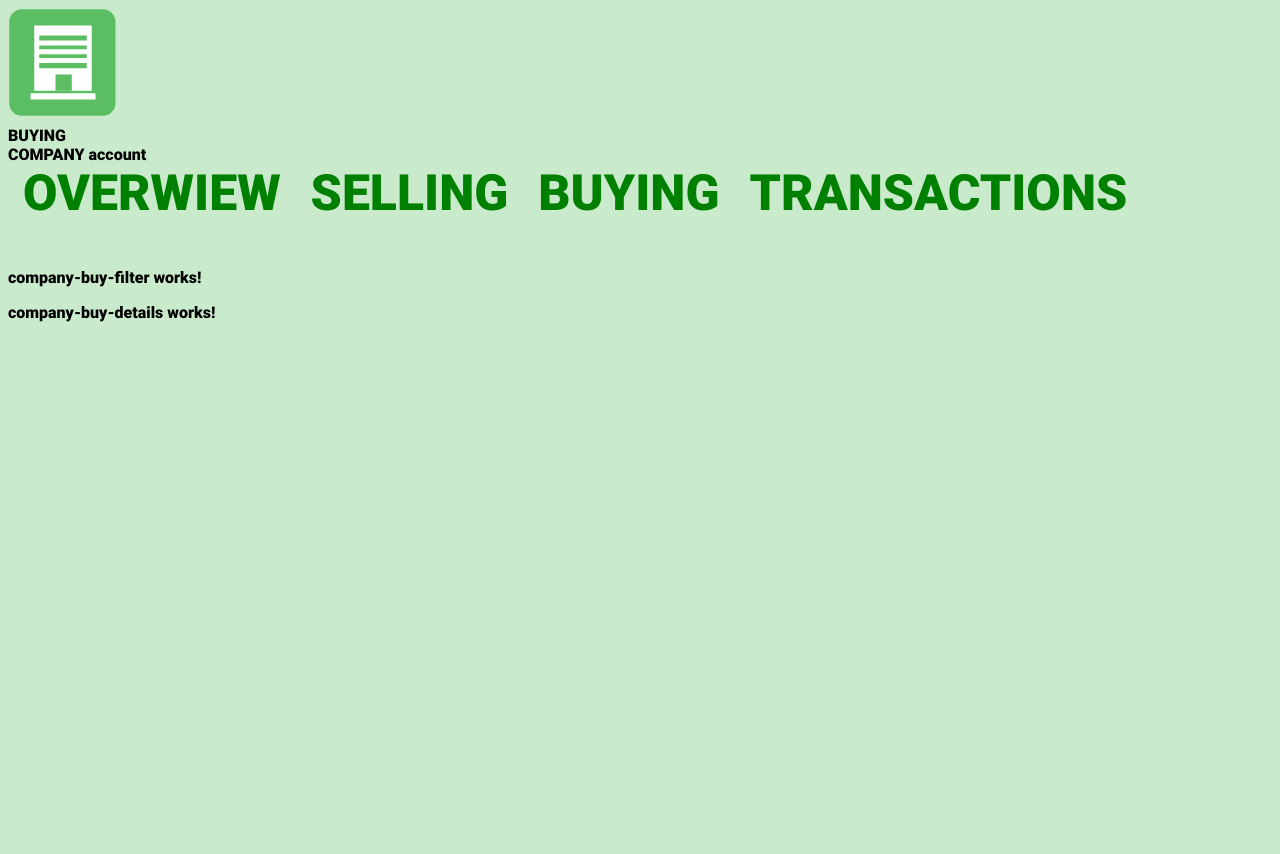
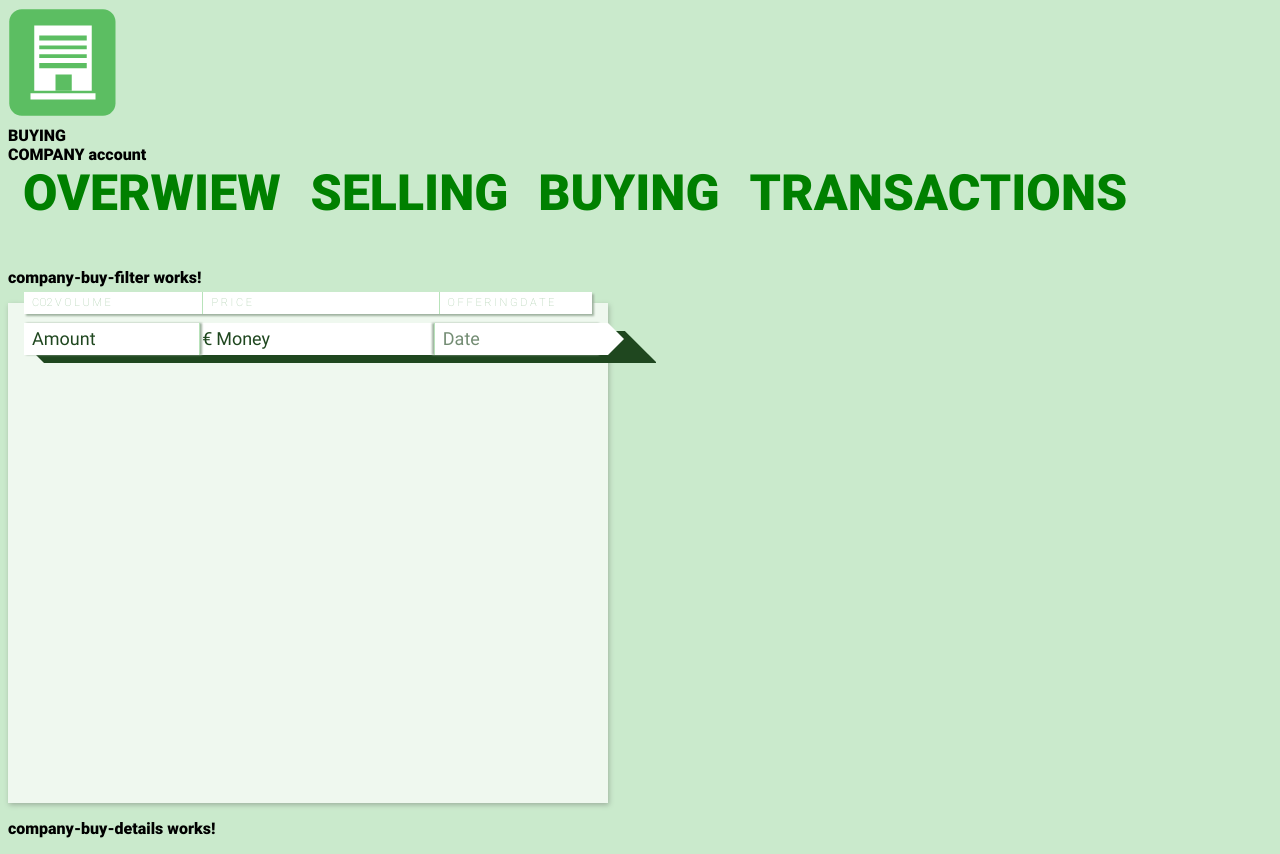
Before and after one commit to ewoldh/emission-rights, an Angular app in the folder client/: page /landing/buy in a window 1280 px wide. Before the commit the page ends 800 px from the top, so only its background shows below. Built offline with nearby package versions, Linux system fonts and the light colour scheme; no server answers; sample sign-in values are in the browser's storage.

Commit message:
list item

```diff
--- a/client/src/app/components/company-buy/company-buy-rights/company-buy-rights.component.html
+++ b/client/src/app/components/company-buy/company-buy-rights/company-buy-rights.component.html
@@ -1,4 +1,32 @@
 <div class="background-content">
-  <div class="table-top-row">
+
+  <div class="container table-top-row">
+    <div class="col-3 column top-left">CO2 V O L U M E</div>
+    <div class="col-4 column">P R I C E</div>
+    <div class="col-3 column top-right">O F F E R I N G D A T E</div>
   </div>
+
+  <div class="items-list">
+    <div class="container list-item">
+      <div class="col-3 left-column">
+        <div class="content">Amount</div>
+      </div>
+      <div class="col-4 middle-column">
+        <div class="content">
+          <div class="euro-sign">&#8364;</div>
+          <div class="content">Money</div>
+        </div>
+      </div>
+      <div class="col-3 right-column">
+        <div class="content">Date</div>
+      </div>
+    </div>
+    <div class="pointer-right"></div>
+    <div class="under-line">
+      <div class="pointer-left"></div>
+      <div class="taper-effect"></div>
+    </div>
+
+  </div>
+
 </div>
--- a/client/src/app/components/company-buy/company-buy-rights/company-buy-rights.component.scss
+++ b/client/src/app/components/company-buy/company-buy-rights/company-buy-rights.component.scss
@@ -0,0 +1,130 @@
+@import '../../../../assets/styles/variables';
+
+.background-content {
+    position: relative;
+    width: 600px;
+    height: 500px;
+    background-color: $whiteGreen;
+    box-shadow: 1px 2px 5px $inactiveItem;
+
+    .table-top-row {
+        position: absolute;
+        top: -11px;
+        left: 50%;
+        transform: translateX(- 50%);
+        width: 568px;
+        height: 22px;
+        background-color: $white;
+        font-size: 11px;
+        box-shadow: 2px 2px 2px $inactiveItem;
+        color: $inputGreen;
+        font-weight: 100;
+
+        .column {
+            padding-left: 8px;
+            line-height: 22px;
+
+            &.top-left {
+                border-right: 1px solid $lineGreen;
+            }
+
+            &.top-right {
+                border-left: 1px solid $lineGreen;
+            }
+        }
+    }
+}
+
+.items-list {
+    position: absolute;
+    left: 16px;
+    top: 20px;
+    color: $darkGreen;
+    background-color: $white;
+
+    .list-item {
+        position: relative;
+        background-color: $white;
+        height: 32px;
+        width: 584px;
+        font-weight: 200;
+        font-size: 18px;
+        line-height: 32px;
+        z-index: 2;
+
+    }
+}
+
+.left-column {
+    margin: 0;
+    padding: 0;
+    border-right: 1px solid $lineGreen;
+    box-shadow: 2px 0px 2px $inactiveItem;
+}
+
+.right-column {
+    width: calc( 30% - 9px);
+    padding: 0;
+    margin: 0;
+    border-left: 1px solid $lineGreen;
+    box-shadow: -2px 0px 2px $inactiveItem;
+    color: $lastField;
+}
+
+.content {
+    position: relative;
+    padding-left: 8px;
+}
+
+.euro-sign {
+    position: absolute;
+    left: 2px;
+    line-height: 32px;
+}
+
+.under-line {
+    position: absolute;
+    top: 8px;
+    left: 12px;
+    background-color: $darkGreen;
+    width: 620px;
+    height: 32px;
+    z-index: 1;
+
+    .taper-effect {
+        background: none;
+        transform: rotate(135deg);
+        width: 0;
+        height: 0;
+        position: absolute;
+        bottom: 10px;
+        right: -22px;
+        border: 22px solid transparent;
+        border-right: 22px solid $backgroundGreen;
+        z-index: 2;
+    }
+}
+
+.pointer-left {
+    background: none;
+    width: 0;
+    height: 0;
+    position: absolute;
+    bottom: -8px;
+    left: 0;
+    border: 8px solid transparent;
+    border-left: 8px solid $whiteGreen;
+    z-index: 2;
+}
+
+.pointer-right {
+    background: none;
+    width: 0;
+    height: 0;
+    position: absolute;
+    top: 0;
+    right: -32px;
+    border: 16px solid transparent;
+    border-left: 16px solid $white;
+    z-index: 2;
+}
--- a/client/src/assets/styles/default.scss
+++ b/client/src/assets/styles/default.scss
@@ -10,7 +10,7 @@ body, html {
 }
 
 .container {
-    position: relative;
+    white-space: nowrap;
 }
 
 .col-1 { width: 10%; }
@@ -27,6 +27,7 @@ body, html {
 .col-1, .col-2, .col-3, .col-4, .col-5,
 .col-6, .col-7, .col-8, .col-9, .col-10 {
     display: inline-block;
+    white-space: normal;
     padding: 0;
     margin: 0;
 }
--- a/client/src/assets/styles/variables.scss
+++ b/client/src/assets/styles/variables.scss
@@ -1,8 +1,10 @@
 $white: #ffffff;
 $whiteGreen: #eff8ef;
 $backgroundGreen: #caeacc;
+$lineGreen: #b8e3ba;
 $connectorGreen: #a5dca9;
 $inputGreen: #9dc69e;
+$lastField: #738c73;
 $darkHighlightGreen: #2d5e2d;
 $darkGreen: #1f471f;
 
```
